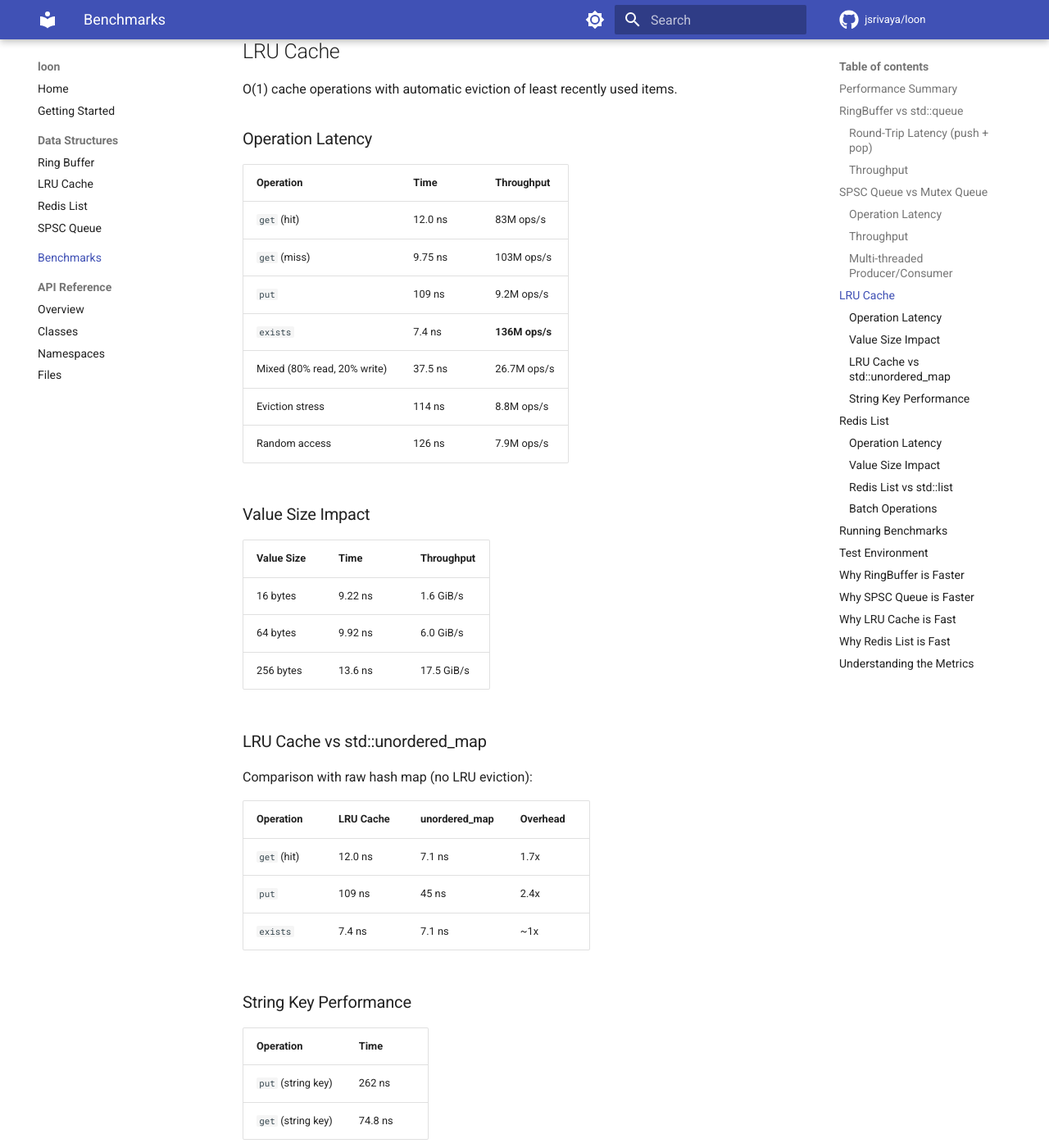
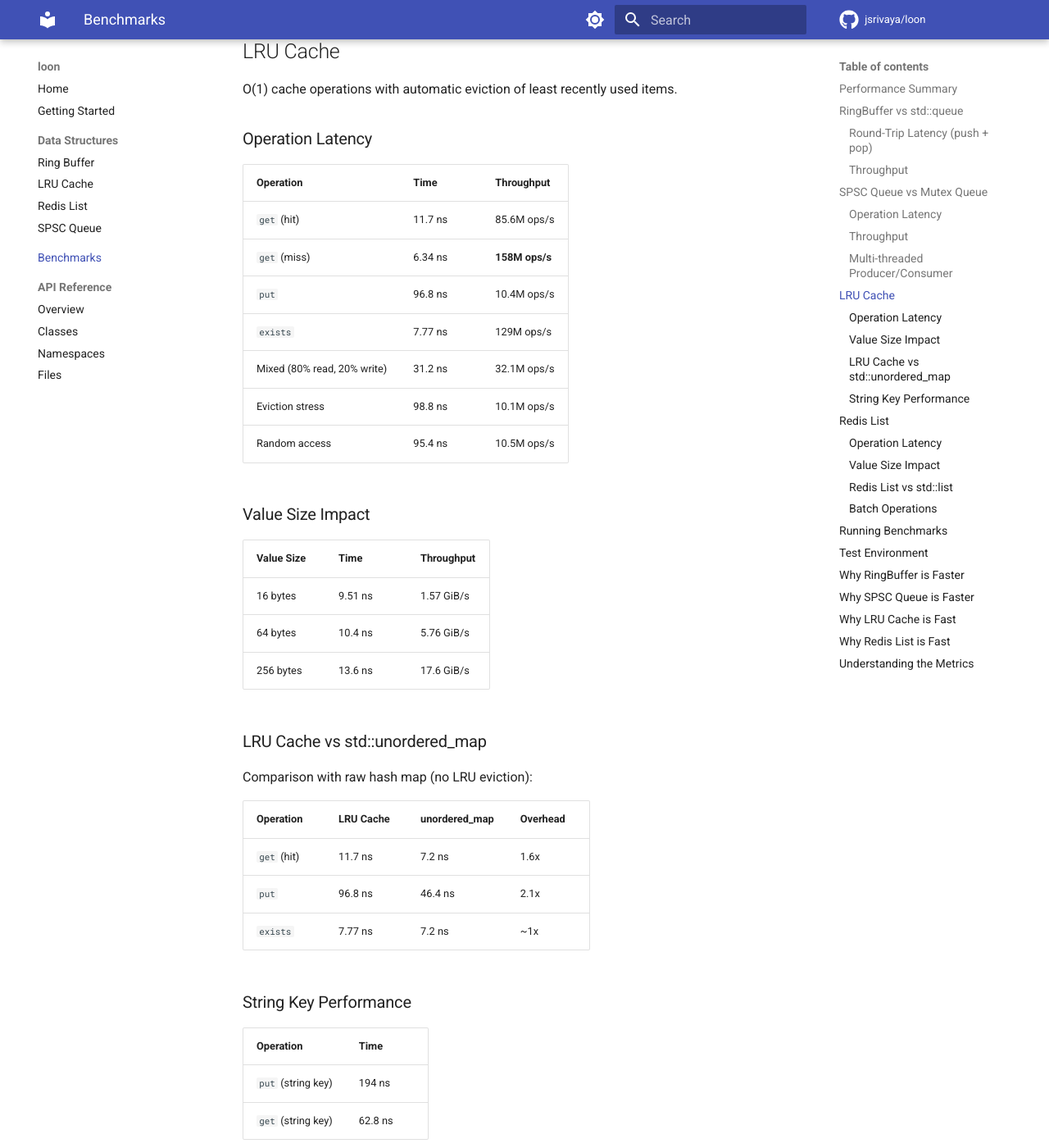
Before and after one commit to jsrivaya/loon, an MkDocs documentation site: the page built from docs-src/benchmarks.md, in a window 1280 px wide and 1400 px high, scrolled down 2251 px. Shown: the whole window at 82% size. Built offline with MkDocs 1.6.1 and Material for MkDocs 9.7.7, drawn with Linux system fonts in a browser that asks for light colours; comment, search, counter and statistics services are not loaded; some of the changed text lies outside the part shown.

Commit message:
Update benchmarks documentation

```diff
--- a/docs-src/benchmarks.md
+++ b/docs-src/benchmarks.md
@@ -8,7 +8,7 @@ Performance benchmarks comparing loon data structures against standard library a
 |-----------|--------------|-----------------|----------|
 | [RingBuffer](data-structures/ring-buffer.md) | 0.95 ns | 2.1G ops/s | **3.2x faster** |
 | [SPSC Queue](data-structures/spsc-queue.md) | 2.40 ns | 832M ops/s | **18.7x faster** |
-| [LRU Cache](data-structures/lru-cache.md) | 7.4 ns | 135M ops/s | O(1) ops |
+| [LRU Cache](data-structures/lru-cache.md) | 6.34 ns | 158M ops/s | O(1) ops |
 | [Redis List](data-structures/redis-list.md) | 0.33 ns | 560M ops/s | **22x** vs std::list |
 
 ## RingBuffer vs std::queue
@@ -69,21 +69,21 @@ O(1) cache operations with automatic eviction of least recently used items.
 
 | Operation | Time | Throughput |
 |-----------|------|------------|
-| `get` (hit) | 12.0 ns | 83M ops/s |
-| `get` (miss) | 9.75 ns | 103M ops/s |
-| `put` | 109 ns | 9.2M ops/s |
-| `exists` | 7.4 ns | **136M ops/s** |
-| Mixed (80% read, 20% write) | 37.5 ns | 26.7M ops/s |
-| Eviction stress | 114 ns | 8.8M ops/s |
-| Random access | 126 ns | 7.9M ops/s |
+| `get` (hit) | 11.7 ns | 85.6M ops/s |
+| `get` (miss) | 6.34 ns | **158M ops/s** |
+| `put` | 96.8 ns | 10.4M ops/s |
+| `exists` | 7.77 ns | 129M ops/s |
+| Mixed (80% read, 20% write) | 31.2 ns | 32.1M ops/s |
+| Eviction stress | 98.8 ns | 10.1M ops/s |
+| Random access | 95.4 ns | 10.5M ops/s |
 
 ### Value Size Impact
 
 | Value Size | Time | Throughput |
 |------------|------|------------|
-| 16 bytes | 9.22 ns | 1.6 GiB/s |
-| 64 bytes | 9.92 ns | 6.0 GiB/s |
-| 256 bytes | 13.6 ns | 17.5 GiB/s |
+| 16 bytes | 9.51 ns | 1.57 GiB/s |
+| 64 bytes | 10.4 ns | 5.76 GiB/s |
+| 256 bytes | 13.6 ns | 17.6 GiB/s |
 
 ### LRU Cache vs std::unordered_map
 
@@ -91,16 +91,16 @@ Comparison with raw hash map (no LRU eviction):
 
 | Operation | LRU Cache | unordered_map | Overhead |
 |-----------|-----------|---------------|----------|
-| `get` (hit) | 12.0 ns | 7.1 ns | 1.7x |
-| `put` | 109 ns | 45 ns | 2.4x |
-| `exists` | 7.4 ns | 7.1 ns | ~1x |
+| `get` (hit) | 11.7 ns | 7.2 ns | 1.6x |
+| `put` | 96.8 ns | 46.4 ns | 2.1x |
+| `exists` | 7.77 ns | 7.2 ns | ~1x |
 
 ### String Key Performance
 
 | Operation | Time |
 |-----------|------|
-| `put` (string key) | 262 ns |
-| `get` (string key) | 74.8 ns |
+| `put` (string key) | 194 ns |
+| `get` (string key) | 62.8 ns |
 
 ## Redis List
 
```
Also changed, not shown: README.md (+2 -2 lines), docs-src/data-structures/lru-cache.md (+14 -14 lines).
